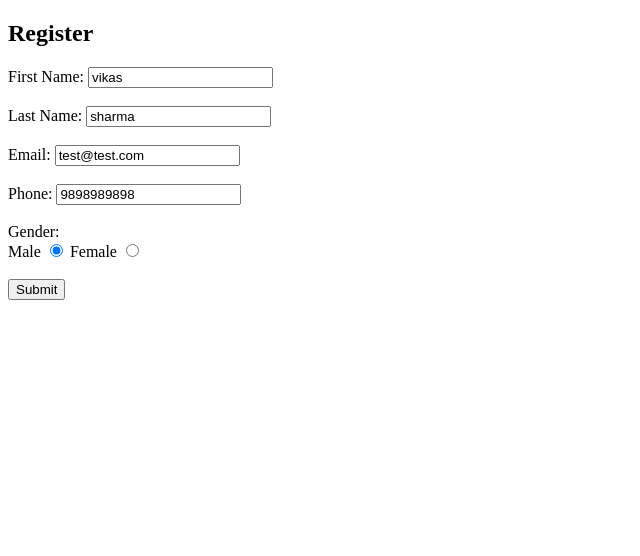
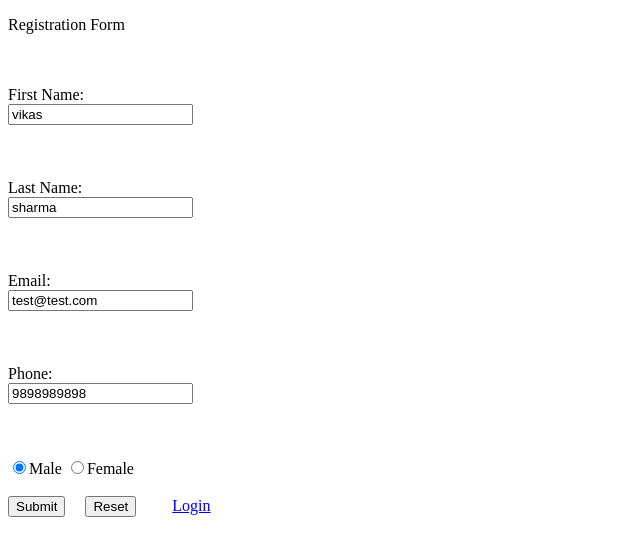
Before and after one commit to vicky-sharma-416/angular, an Angular app: page / in a window 1280 px wide. Shown: the top 556 px of the page, without its empty margins (0-640 px from the left). Built offline with nearby package versions, Linux system fonts and the light colour scheme.

Commit message:
Update register.component.html

```diff
--- a/src/app/register/register.component.html
+++ b/src/app/register/register.component.html
@@ -1,22 +1,53 @@
-<div>
-	<h2>Register</h2>
-	<form name="form" (ngSubmit)="register()" #f="ngForm" novalidate>
-		First Name: <input type="text" name="name" placeholder="Put your first name" [(ngModel)]="model.name"
-			#name="ngModel" required /> <br><br>
-		Last Name: <input type="text" name="lastname" placeholder="Put your last name" [(ngModel)]="model.lastname"
-			#lastname="ngModel" required /> <br><br>
-		Email: <input type="email" name="email" placeholder="Please fill up your email" [(ngModel)]="model.email"
-			#email="ngModel" required /> <br><br>
-		Phone: <input type="tel" id="phone" name="phone" placeholder="0123456789" pattern="[0-9]{10}" [(ngModel)]="model.phone"
-			#phone="ngModel" maxlength="10" required /> <br><br>
-		<label>Gender:</label> <br>
-			Male <input type="radio" name="gender" value="male" [(ngModel)]="model.gender" #gender="ngModel" />
-			Female <input type="radio" name="gender" value="female" [(ngModel)]="model.gender" #gender="ngModel" /> <br><br>
-		<button [hidden]="isHidden" [disabled]="!f.valid">Submit</button>
-	</form>
+
+<div class="col-lg-4 col-md-offset-4" id="set">
+    <p>Registration Form</p>
+    <form name="form" #f="ngForm" novalidate>
+        <div class="form-group">
+            <br>
+            <br>
+            <label class="control-label col-sm-4" for="email">First Name:</label>
+            <div class="col-sm-8">
+                <input type="text" class="form-control" placeholder="Enter first name" name="name" [(ngModel)]="model.name" #name="ngModel" required />
+            </div>
+            <br>
+            <br>
+            <br>
+            <label class="control-label col-sm-4" for="pwd">Last Name:</label>
+            <div class="col-sm-8">
+                <input type="text" name="lastname" class="form-control" placeholder="Enter last name" [(ngModel)]="model.lastname" #lastname="ngModel" required />
+            </div>
+            <br>
+            <br>
+            <br>
+            <label class="control-label col-sm-4" for="pwd">Email:</label>
+            <div class="col-sm-8">
+                <input type="email" name="email" class="form-control" placeholder="Please fill up your email" [(ngModel)]="model.email" #email="ngModel" required />
+            </div>
+            <br>
+            <br>
+            <br>
+            <label class="control-label col-sm-4" for="pwd">Phone:</label>
+            <div class="col-sm-8">
+                <input type="tel" id="phone" class="form-control" name="phone" placeholder="0123456789" pattern="[0-9]{10}" [(ngModel)]="model.phone" #phone="ngModel" maxlength="10" required />
+            </div>
+            <br>
+            <br>
+            <br>
+            <label class="radio-inline" id="rdo">
+                <input type="radio" name="gender" value="male" [(ngModel)]="model.gender" #gender="ngModel" />Male
+            </label>
+            <label class="radio-inline">
+                <input type="radio" name="gender" value="female" [(ngModel)]="model.gender" #gender="ngModel" />Female
+            </label>
+            <br>
+            <br>
+            <div class="col-sm-offset-4 col-sm-10">
+                <button [hidden]="isHidden" [disabled]="!f.valid" class="btn btn-default" (click)="register()" >Submit</button>
+                &nbsp;&nbsp;&nbsp;
+                <button class="btn btn-default" (click)="clearFields()">Reset </button>
+                &nbsp; &nbsp; &nbsp; &nbsp;
+                <a href="#" [routerLink]="['/login']"  class="lnk">Login</a>
+            </div>
+        </div>
+    </form>
 </div>
-
-
-
-
-<!-- <button [routerLink]="['/table']" (click)="hidePage()" [hidden]="isHidden">Submit</button> -->
```
